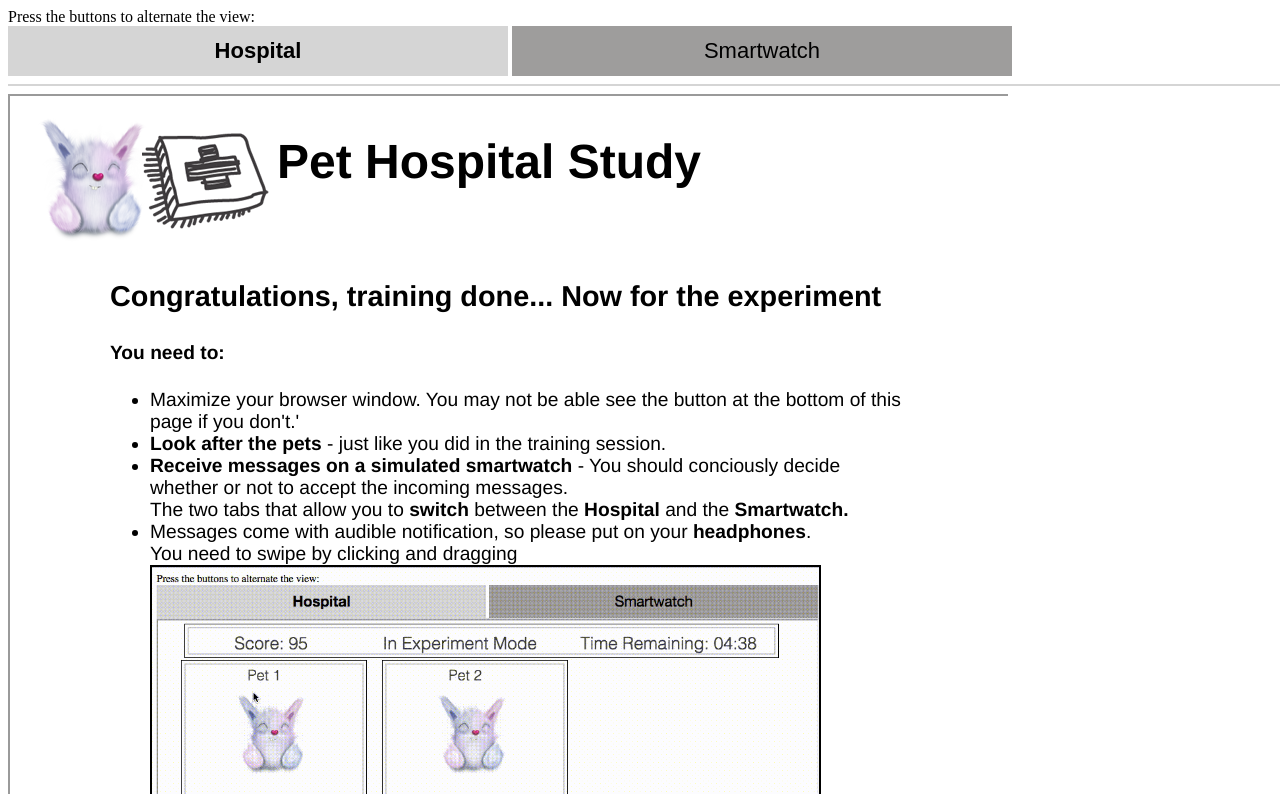
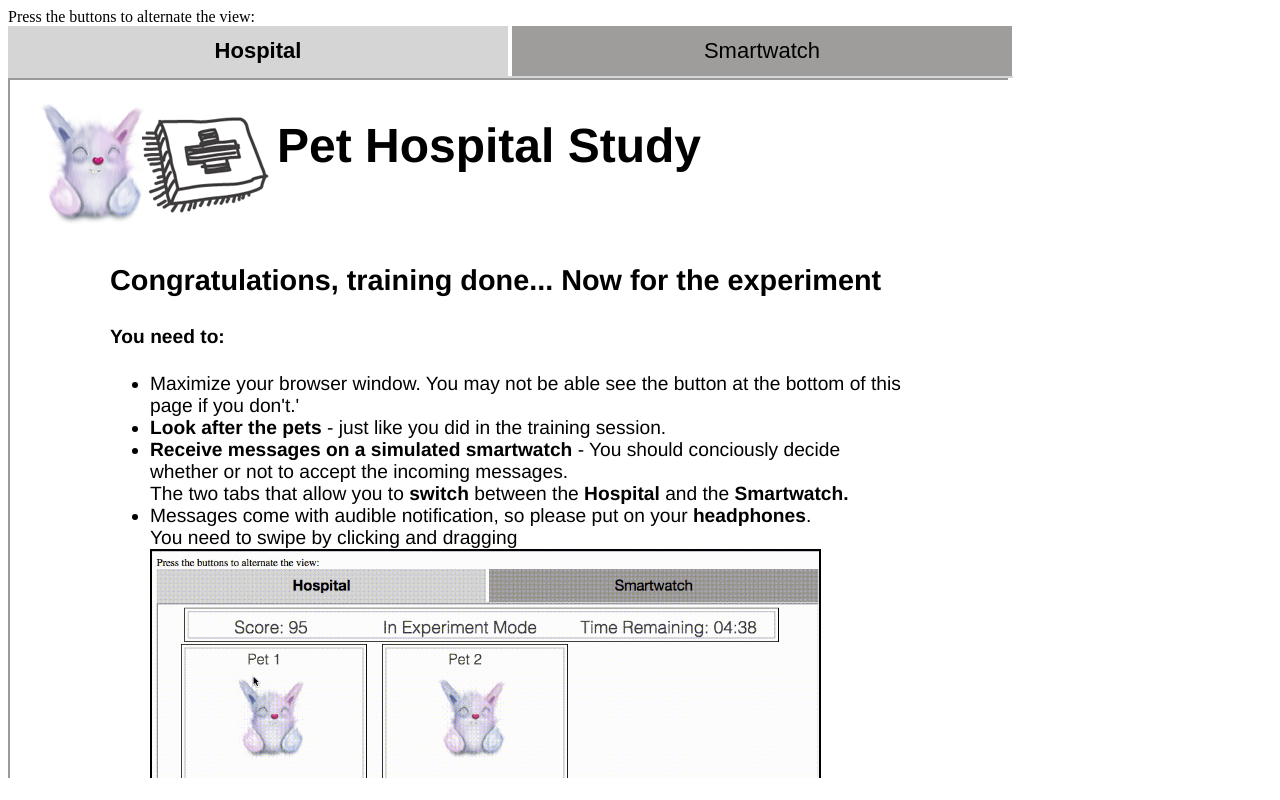
Before and after one commit to frankbolton/pethospital, a Flask app: page /stations_mobile in a window 1280 px wide. Run offline with Flask 2, Linux system fonts and the light colour scheme; the visitor is signed in with stand-in values (Sample User, id 1); data that the repository does not hold is empty; some libraries are stand-ins or nearby versions.

Commit message:
got rid of dead space on top of the page

```diff
--- a/app/templates/stationsDiv.html
+++ b/app/templates/stationsDiv.html
@@ -26,12 +26,12 @@
     }
 
     .div1 {
-        /*width: 1005px;
-        overflow:hidden:*/
+        width: 1005px;
+        /*overflow:hidden:*/
     }
     hr {
-       /* margin-top: 0em;
-        margin-bottom: 0em;*/
+       margin-top: 0em;
+       margin-bottom: 0em;
 
     }
     #station{
```
